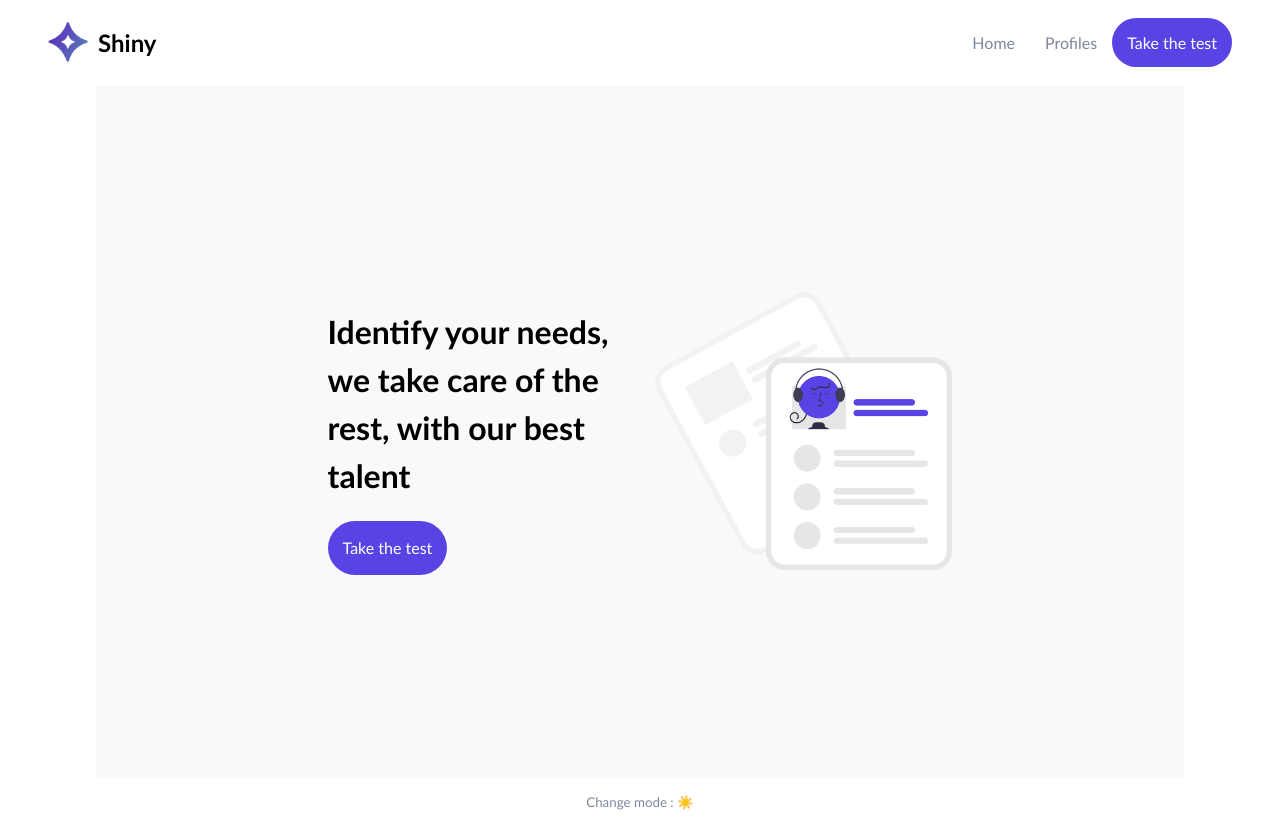
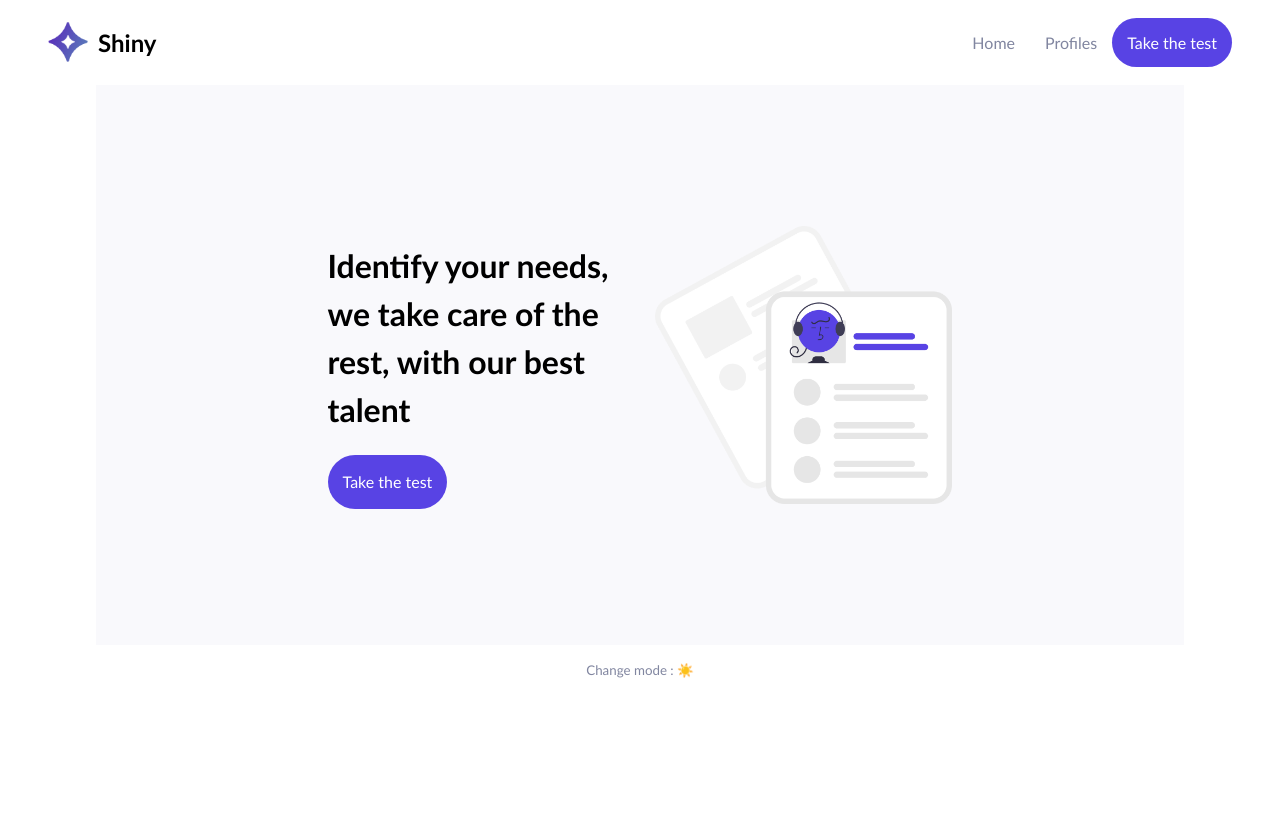
Before and after one commit to iambenkis/shiny-agency, a React (Create React App) app: page / in a window 1280 px wide. After the commit the page ends 800 px from the top, so only its background shows below. Built offline with nearby package versions, Linux system fonts and the light colour scheme.

Commit message:
Update style

```diff
--- a/src/pages/Home/index.jsx
+++ b/src/pages/Home/index.jsx
@@ -10,7 +10,7 @@ const HomeContainer = styled.div`
   flex-direction: column;
   background-color: #f9f9fc;
   margin: 0 6rem;
-  height: 86.5vh;
+  height: 70vh;
 `
 
 const HomeWrapper = styled.div`
```
